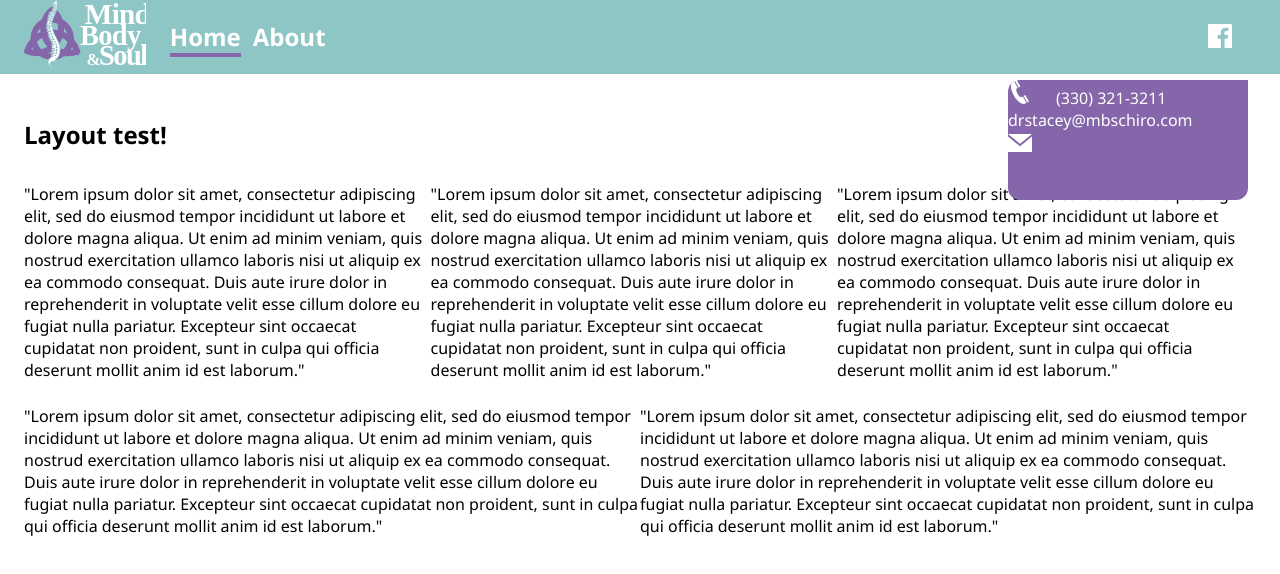
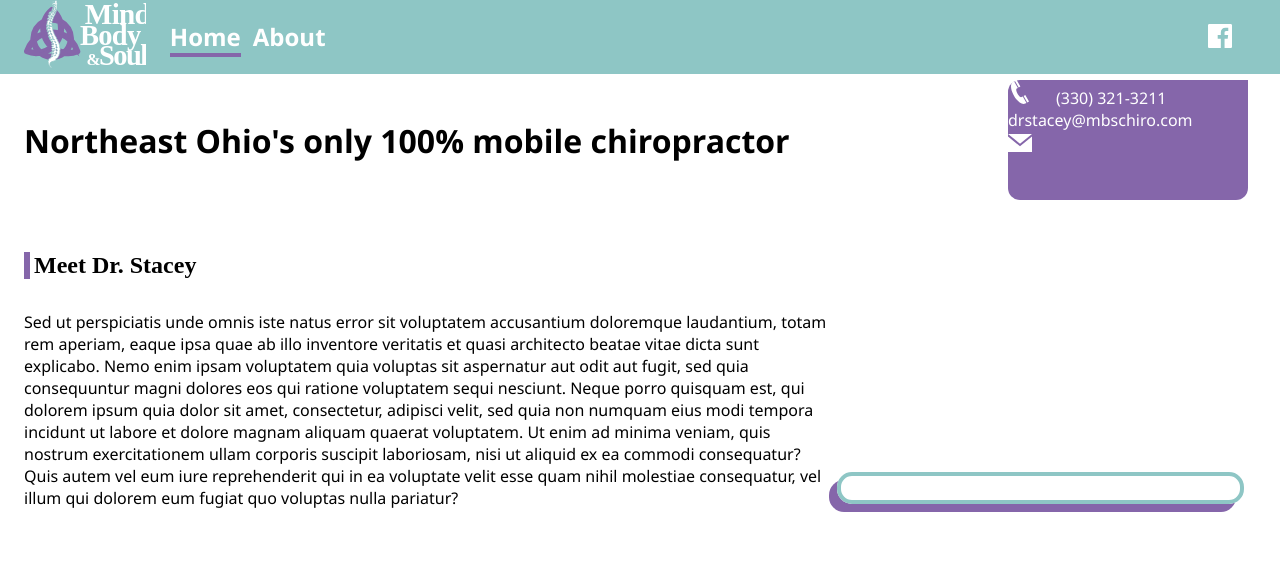
Before and after one commit to bobbygraczyk/mbs, a React (Create React App) app: page /home in a window 1280 px wide. Shown: the top 574 px of the page. Built offline with nearby package versions, Linux system fonts and the light colour scheme.

Commit message:
Started homepage layout

```diff
--- a/src/App.scss
+++ b/src/App.scss
@@ -17,11 +17,19 @@
 
 * {
   box-sizing: border-box;
+  -webkit-font-smoothing: antialiased;
+  -moz-osx-font-smoothing: grayscale;
 }
 
 a {
   cursor: pointer;
   color: white;
+}
+
+.subtitle {
+  border-left: 6px solid $purple;
+  padding-left: 4px;
+  font-family: $sitka;
 }
 
 //layout
@@ -30,7 +38,7 @@
   margin: 0 auto;
 }
 
-.col-50, .col-30 {
+.col-50, .col-30, .col-60 {
   clear: both;
   margin: 0;
   padding: 12px 0px;
@@ -63,6 +71,20 @@
   fill: white;
 }
 
+#bio-photo {
+  border: 4px solid $teal;
+  border-radius: 15px;
+  -webkit-border-radius: 15px;
+  -moz-border-radius: 15px;
+  -ms-border-radius: 15px;
+  -o-border-radius: 15px;
+  height: 100%;
+}
+
+.drop-shadow {
+  box-shadow: -8px 8px 0px $purple;
+}
+
 //
 // DESKTOP
 //
@@ -75,6 +97,9 @@
     max-width: 1280px;
     padding: 24px;
     width: 100%;
+  }
+  .col-60 {
+    width: 66%;
   }
   .col-50 {
     width: 50%;
@@ -158,7 +183,7 @@
     padding: 12px;
     width: 100%;
   }
-  .col-50, .col-30 {
+  .col-60, .col-50, .col-30 {
     width: 100%;
   }
   .svg-cont {
--- a/src/views/home.js
+++ b/src/views/home.js
@@ -3,24 +3,23 @@
 class Home extends React.Component {
     render() {
         return (
-            <div className="frame">
-                <h2>Layout test!</h2>
-                <div className="col-30">
-                "Lorem ipsum dolor sit amet, consectetur adipiscing elit, sed do eiusmod tempor incididunt ut labore et dolore magna aliqua. Ut enim ad minim veniam, quis nostrud exercitation ullamco laboris nisi ut aliquip ex ea commodo consequat. Duis aute irure dolor in reprehenderit in voluptate velit esse cillum dolore eu fugiat nulla pariatur. Excepteur sint occaecat cupidatat non proident, sunt in culpa qui officia deserunt mollit anim id est laborum."
+            <React.Fragment>
+                <div className="home-hero-wrapper">
+                    <div className="frame">
+                        <h1>Northeast Ohio's only 100% mobile chiropractor</h1>
+                    </div>
                 </div>
-                <div className="col-30">
-                "Lorem ipsum dolor sit amet, consectetur adipiscing elit, sed do eiusmod tempor incididunt ut labore et dolore magna aliqua. Ut enim ad minim veniam, quis nostrud exercitation ullamco laboris nisi ut aliquip ex ea commodo consequat. Duis aute irure dolor in reprehenderit in voluptate velit esse cillum dolore eu fugiat nulla pariatur. Excepteur sint occaecat cupidatat non proident, sunt in culpa qui officia deserunt mollit anim id est laborum."
+                <div className="frame">
+                    <h2 className="subtitle">Meet Dr. Stacey</h2>
+                    <div className="col-60" id="bio">
+                        Sed ut perspiciatis unde omnis iste natus error sit voluptatem accusantium doloremque laudantium, totam rem aperiam, eaque ipsa quae ab illo inventore veritatis et quasi architecto beatae vitae dicta sunt explicabo. Nemo enim ipsam voluptatem quia voluptas sit aspernatur aut odit aut fugit, sed quia consequuntur magni dolores eos qui ratione voluptatem sequi nesciunt. Neque porro quisquam est, qui dolorem ipsum quia dolor sit amet, consectetur, adipisci velit, sed quia non numquam eius modi tempora incidunt ut labore et dolore magnam aliquam quaerat voluptatem. Ut enim ad minima veniam, quis nostrum exercitationem ullam corporis suscipit laboriosam, nisi ut aliquid ex ea commodi consequatur? Quis autem vel eum iure reprehenderit qui in ea voluptate velit esse quam nihil molestiae consequatur, vel illum qui dolorem eum fugiat quo voluptas nulla pariatur?
+                    </div>
+                    <div className="col-30 drop-shadow" id="bio-photo">
+                        {/* bio photo */}
+                    </div>
                 </div>
-                <div className="col-30">
-                "Lorem ipsum dolor sit amet, consectetur adipiscing elit, sed do eiusmod tempor incididunt ut labore et dolore magna aliqua. Ut enim ad minim veniam, quis nostrud exercitation ullamco laboris nisi ut aliquip ex ea commodo consequat. Duis aute irure dolor in reprehenderit in voluptate velit esse cillum dolore eu fugiat nulla pariatur. Excepteur sint occaecat cupidatat non proident, sunt in culpa qui officia deserunt mollit anim id est laborum."
-                </div>
-                <div className="col-50">
-                "Lorem ipsum dolor sit amet, consectetur adipiscing elit, sed do eiusmod tempor incididunt ut labore et dolore magna aliqua. Ut enim ad minim veniam, quis nostrud exercitation ullamco laboris nisi ut aliquip ex ea commodo consequat. Duis aute irure dolor in reprehenderit in voluptate velit esse cillum dolore eu fugiat nulla pariatur. Excepteur sint occaecat cupidatat non proident, sunt in culpa qui officia deserunt mollit anim id est laborum."
-                </div>
-                <div className="col-50">
-                "Lorem ipsum dolor sit amet, consectetur adipiscing elit, sed do eiusmod tempor incididunt ut labore et dolore magna aliqua. Ut enim ad minim veniam, quis nostrud exercitation ullamco laboris nisi ut aliquip ex ea commodo consequat. Duis aute irure dolor in reprehenderit in voluptate velit esse cillum dolore eu fugiat nulla pariatur. Excepteur sint occaecat cupidatat non proident, sunt in culpa qui officia deserunt mollit anim id est laborum."
-                </div>
-            </div>
+            </React.Fragment>
+
         );
     }
 }
```
